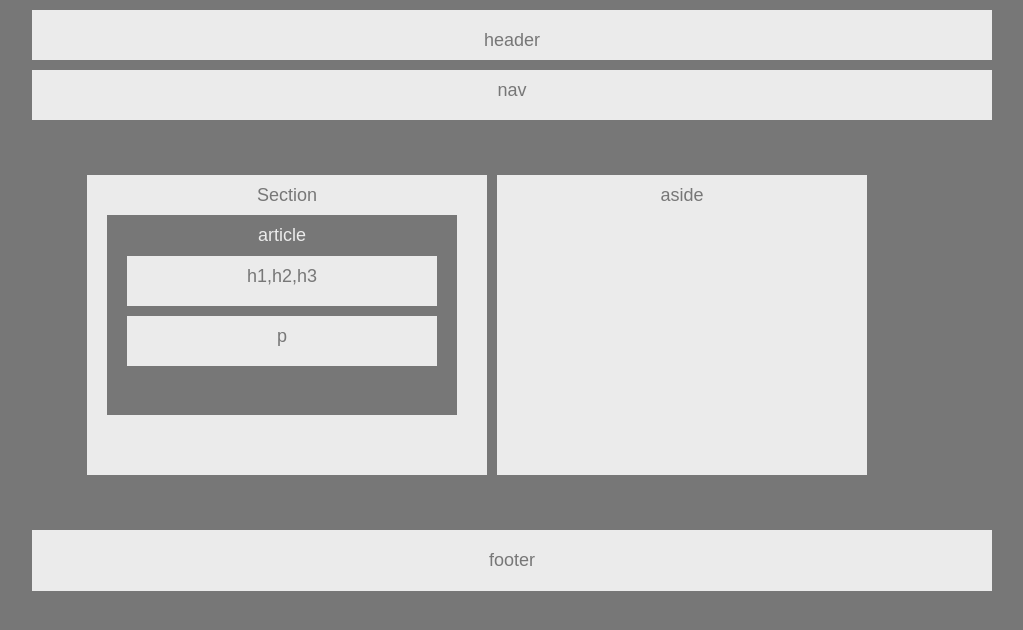
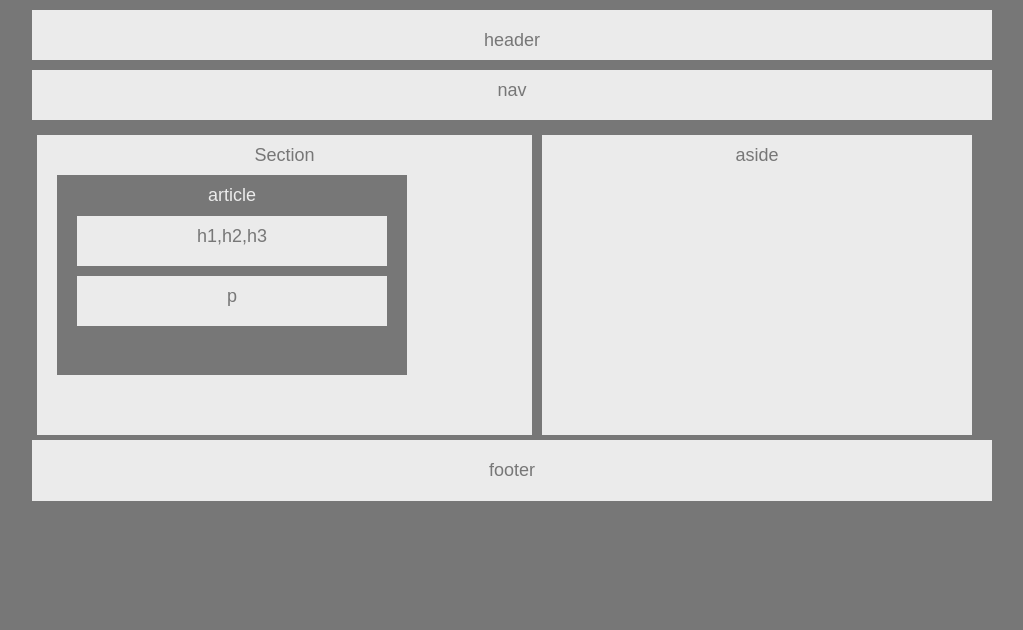
Before and after one commit to calberg/HW-Wireframe, a plain HTML site: page index.html in a window 1280 px wide. Shown: the whole page, without its empty margins (18-1041 px from the left). Drawn offline with Linux system fonts and the light colour scheme.

Commit message:
cleared #boxes

```diff
--- a/style.css
+++ b/style.css
@@ -33,15 +33,9 @@ body {
     text-align: center;
     padding-top: 10px;
 }
-#boxes{
-    margin: 25px;
-    padding: 25px;
-    border: 25px;
-    overflow: hidden;
-}
 
 #sectionleft {
-    width: 400px;
+    width: 495px;
     height: 300px;
     border: 5px;
     margin: 5px;
@@ -89,7 +83,7 @@ body {
 }
 
 #aside {
-    width: 370px;
+    width: 430px;
     height: 300px;
     border: 5px;
     margin: 5px;
```
